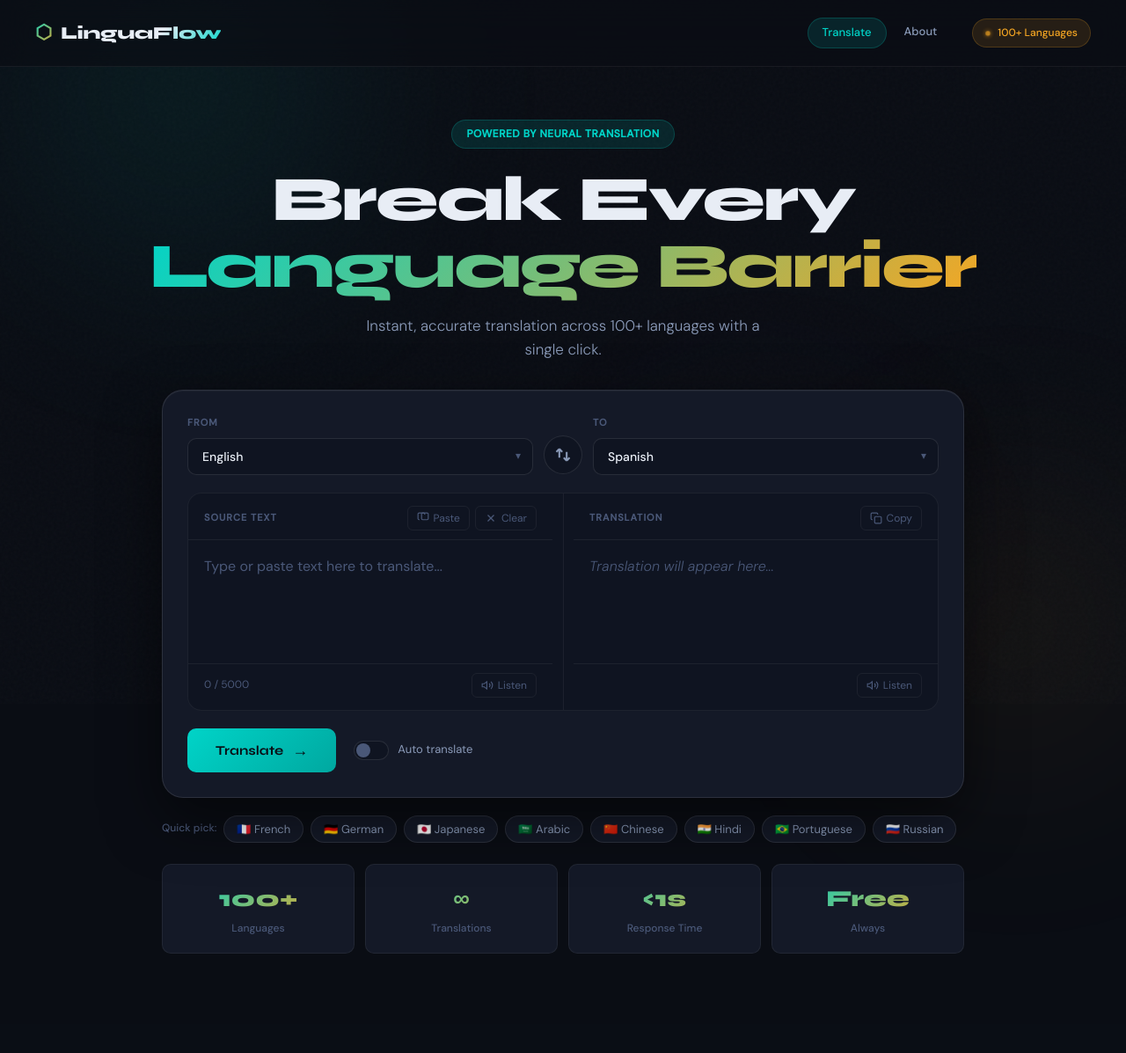
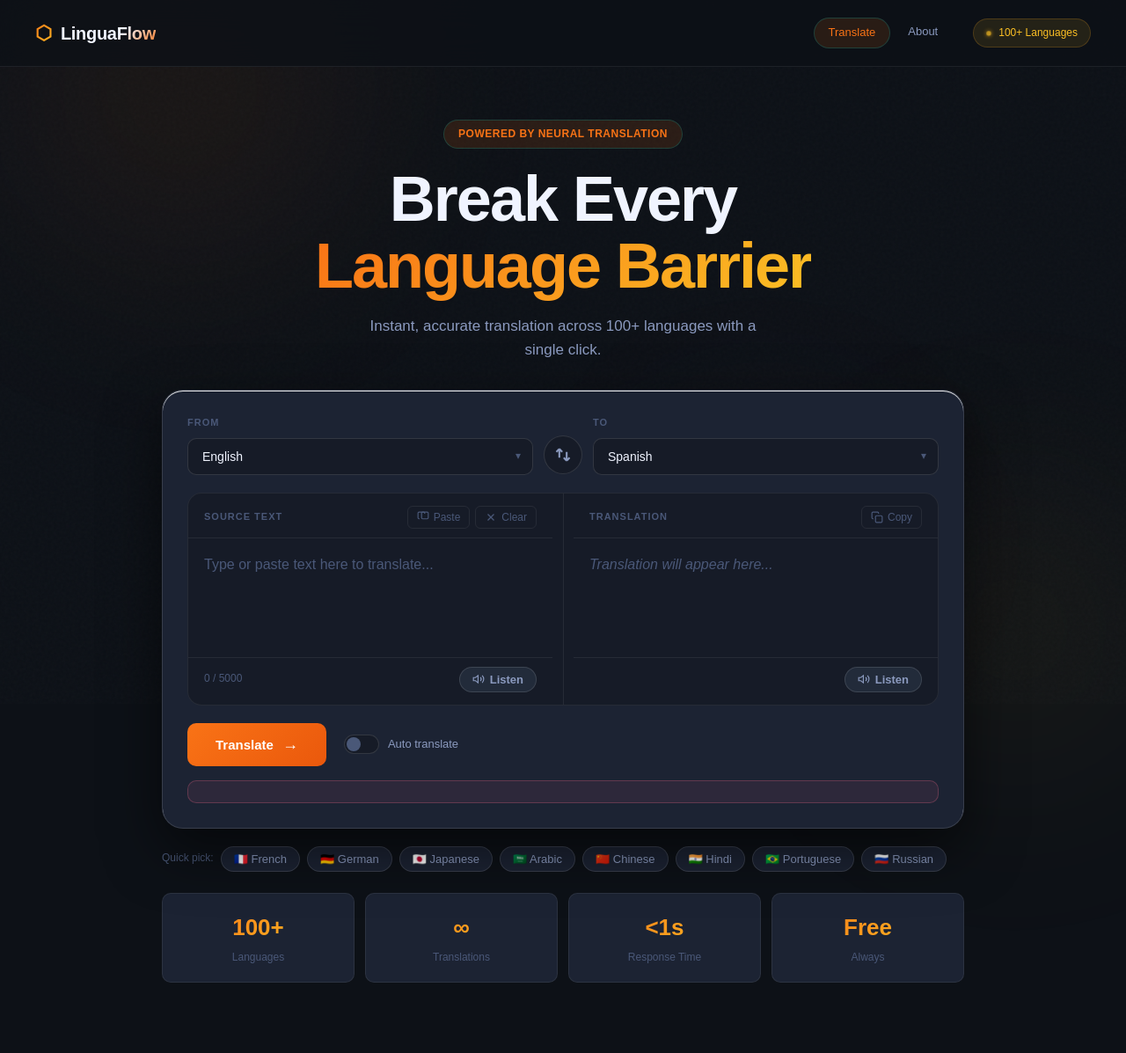
Before and after one commit to subodh182/Language-Translator, a Flask app: page / in a window 1280 px wide. Shown: the whole page at 88% size. Before the commit the page ends 1084 px from the top, so only its background shows below. Run offline with Flask 3, Linux system fonts and the light colour scheme.

Commit message:
Change UI design of Webpage

```diff
--- a/static/css/style.css
+++ b/static/css/style.css
@@ -1,34 +1,34 @@
 /* ============================================
    LinguaFlow – Style Sheet
-   Color Palette: Deep Obsidian + Electric Teal + Amber Gold
+   Color Palette: Midnight Navy + Coral + Gold
    ============================================ */
 
 :root {
-  --bg:        #0a0d14;
-  --bg-2:      #0f1421;
-  --surface:   #141927;
-  --surface-2: #1a2135;
-  --border:    rgba(255,255,255,0.06);
-  --border-2:  rgba(255,255,255,0.10);
+  --bg:        #0d1117;
+  --bg-2:      #161b27;
+  --surface:   #1c2333;
+  --surface-2: #222b3a;
+  --border:    rgba(255,255,255,0.07);
+  --border-2:  rgba(255,255,255,0.12);
 
-  --teal:      #00d4c8;
-  --teal-dim:  rgba(0,212,200,0.12);
-  --teal-glow: rgba(0,212,200,0.25);
-  --amber:     #f5a623;
-  --amber-dim: rgba(245,166,35,0.12);
-  --rose:      #ff6b8a;
+  --teal:      #f97316;
+  --teal-dim:  rgba(249,115,22,0.12);
+  --teal-glow: rgba(249,115,22,0.28);
+  --amber:     #fbbf24;
+  --amber-dim: rgba(251,191,36,0.10);
+  --rose:      #fb7185;
 
-  --text-1:    #e8edf5;
-  --text-2:    #8a9ab8;
+  --text-1:    #f0f4ff;
+  --text-2:    #8b9abf;
   --text-3:    #4a5878;
 
-  --font-display: 'Syne', sans-serif;
-  --font-body:    'DM Sans', sans-serif;
+  --font-display: 'Bricolage Grotesque', sans-serif;
+  --font-body:    'Nunito', sans-serif;
 
   --radius:    16px;
   --radius-sm: 10px;
-  --shadow:    0 24px 64px rgba(0,0,0,0.5);
-  --shadow-sm: 0 4px 20px rgba(0,0,0,0.3);
+  --shadow:    0 24px 64px rgba(0,0,0,0.55);
+  --shadow-sm: 0 4px 20px rgba(0,0,0,0.35);
 }
 
 *, *::before, *::after { box-sizing: border-box; margin: 0; padding: 0; }
@@ -56,19 +56,19 @@ body {
 }
 .orb-1 {
   width: 600px; height: 600px;
-  background: radial-gradient(circle, rgba(0,212,200,0.10) 0%, transparent 70%);
+  background: radial-gradient(circle, rgba(249,115,22,0.09) 0%, transparent 70%);
   top: -200px; left: -100px;
   animation-delay: 0s;
 }
 .orb-2 {
   width: 500px; height: 500px;
-  background: radial-gradient(circle, rgba(245,166,35,0.08) 0%, transparent 70%);
+  background: radial-gradient(circle, rgba(251,191,36,0.07) 0%, transparent 70%);
   bottom: -150px; right: -100px;
   animation-delay: -7s;
 }
 .orb-3 {
   width: 400px; height: 400px;
-  background: radial-gradient(circle, rgba(255,107,138,0.06) 0%, transparent 70%);
+  background: radial-gradient(circle, rgba(251,113,133,0.05) 0%, transparent 70%);
   top: 50%; left: 50%;
   transform: translate(-50%,-50%);
   animation-delay: -14s;
@@ -89,9 +89,8 @@ body {
   display: flex; align-items: center; gap: 24px;
   padding: 20px 40px;
   border-bottom: 1px solid var(--border);
-  -webkit-backdrop-filter: blur(20px);
   backdrop-filter: blur(20px);
-  background: rgba(10,13,20,0.7);
+  background: rgba(13,17,23,0.80);
 }
 
 .logo {
@@ -107,7 +106,7 @@ body {
   background-clip: text;
 }
 .logo-text {
-  background: linear-gradient(135deg, #e8edf5 60%, var(--teal));
+  background: linear-gradient(135deg, #f0f4ff 60%, var(--teal));
   -webkit-background-clip: text; -webkit-text-fill-color: transparent;
   background-clip: text;
 }
@@ -201,8 +200,7 @@ body {
   border: 1px solid var(--border-2);
   border-radius: 24px;
   padding: 28px;
-  box-shadow: var(--shadow), inset 0 1px 0 rgba(255,255,255,0.04);
-  -webkit-backdrop-filter: blur(20px);
+  box-shadow: var(--shadow), inset 0 1px 0 rgba(255,255,255,0.9);
   backdrop-filter: blur(20px);
 }
 
@@ -236,7 +234,7 @@ body {
   border-color: var(--teal);
   box-shadow: 0 0 0 3px var(--teal-dim);
 }
-.custom-select select option { background: #1a2135; }
+.custom-select select option { background: #161b27; }
 .select-arrow {
   position: absolute; right: 14px; top: 50%;
   transform: translateY(-50%);
@@ -268,12 +266,13 @@ body {
   margin-bottom: 20px;
 }
 
-.panel { display: flex; flex-direction: column; }
+.panel { display: flex; flex-direction: column; min-height: 240px; }
 
 .panel-header {
   display: flex; align-items: center; justify-content: space-between;
   padding: 14px 18px 10px;
   border-bottom: 1px solid var(--border);
+  flex-shrink: 0;
 }
 .panel-label {
   font-size: 11px; font-weight: 600;
@@ -298,14 +297,15 @@ textarea {
   font-size: 16px; line-height: 1.7;
   padding: 16px 18px;
   width: 100%; outline: none;
+  min-height: 120px;
 }
 textarea::placeholder { color: var(--text-3); }
-textarea:focus { background: rgba(0,212,200,0.02); }
+textarea:focus { background: rgba(249,115,22,0.02); }
 
 .output-area {
   flex: 1; padding: 16px 18px;
   font-size: 16px; line-height: 1.7;
-  color: var(--text-1); min-height: 140px;
+  color: var(--text-1); min-height: 120px;
   position: relative;
 }
 .placeholder-text { color: var(--text-3); font-style: italic; }
@@ -327,20 +327,40 @@ textarea:focus { background: rgba(0,212,200,0.02); }
   display: flex; align-items: center; justify-content: space-between;
   padding: 10px 18px 14px;
   border-top: 1px solid var(--border);
+  min-height: 46px;
+  flex-shrink: 0;
 }
 #charCount { font-size: 12px; color: var(--text-3); }
 .target-info { font-size: 12px; color: var(--teal); }
 
 .speak-btn {
-  display: flex; align-items: center; gap: 5px;
-  padding: 5px 10px; border-radius: 6px;
-  background: transparent; border: 1px solid var(--border);
-  color: var(--text-3); font-size: 12px; cursor: pointer;
-  font-family: var(--font-body); transition: all 0.15s;
+  display: inline-flex !important;
+  visibility: visible !important;
+  align-items: center; gap: 6px;
+  padding: 6px 14px; border-radius: 20px;
+  background: var(--surface-2);
+  border: 1px solid var(--border-2);
+  color: var(--text-2); font-size: 13px; font-weight: 600;
+  cursor: pointer; font-family: var(--font-body);
+  transition: all 0.18s;
+  white-space: nowrap;
 }
-.speak-btn:hover { color: var(--teal); border-color: rgba(0,212,200,0.3); background: var(--teal-dim); }
-.speak-btn.speaking { color: var(--teal); border-color: var(--teal); background: var(--teal-dim); animation: speakPulse 0.8s ease-in-out infinite alternate; }
-@keyframes speakPulse { from { box-shadow: 0 0 0 0 var(--teal-glow); } to { box-shadow: 0 0 0 6px transparent; } }
+.speak-btn svg { flex-shrink: 0; }
+.speak-btn:hover {
+  color: var(--teal);
+  border-color: var(--teal);
+  background: var(--teal-dim);
+  box-shadow: 0 0 12px var(--teal-dim);
+}
+.speak-btn.speaking {
+  color: var(--teal); border-color: var(--teal);
+  background: var(--teal-dim);
+  animation: speakPulse 0.8s ease-in-out infinite alternate;
+}
+@keyframes speakPulse {
+  from { box-shadow: 0 0 0 0 var(--teal-glow); }
+  to   { box-shadow: 0 0 0 6px transparent; }
+}
 
 .panel-divider {
   display: flex; align-items: stretch;
@@ -361,15 +381,15 @@ textarea:focus { background: rgba(0,212,200,0.02); }
   position: relative; overflow: hidden;
   display: flex; align-items: center; gap: 10px;
   padding: 14px 32px; border-radius: var(--radius-sm);
-  background: linear-gradient(135deg, var(--teal) 0%, #00a8a0 100%);
-  border: none; color: #0a0d14;
+  background: linear-gradient(135deg, var(--teal) 0%, #ea580c 100%);
+  border: none; color: #fff;
   font-family: var(--font-display); font-size: 15px; font-weight: 700;
   cursor: pointer; transition: all 0.2s;
   flex-shrink: 0;
 }
 .translate-btn:hover {
   transform: translateY(-1px);
-  box-shadow: 0 8px 30px rgba(0,212,200,0.35);
+  box-shadow: 0 8px 30px rgba(249,115,22,0.40);
 }
 .translate-btn:active { transform: translateY(0); }
 .translate-btn.loading .btn-text,
@@ -385,8 +405,8 @@ textarea:focus { background: rgba(0,212,200,0.02); }
 .btn-loader::after {
   content: '';
   width: 18px; height: 18px;
-  border: 2px solid rgba(10,13,20,0.3);
-  border-top-color: #0a0d14;
+  border: 2px solid rgba(255,255,255,0.3);
+  border-top-color: #fff;
   border-radius: 50%;
   animation: spin 0.7s linear infinite;
 }
@@ -419,8 +439,6 @@ textarea:focus { background: rgba(0,212,200,0.02); }
   border-radius: var(--radius-sm);
   color: var(--rose); font-size: 13px;
 }
-
-.error-banner.is-hidden { display: none; }
 
 /* ── Quick Langs ────────────────────────── */
 .quick-langs {
@@ -475,9 +493,7 @@ textarea:focus { background: rgba(0,212,200,0.02); }
 /* ── Modal ──────────────────────────────── */
 .modal-overlay {
   position: fixed; inset: 0; z-index: 100;
-  background: rgba(0,0,0,0.7);
-  -webkit-backdrop-filter: blur(8px);
-  backdrop-filter: blur(8px);
+  background: rgba(0,0,0,0.7); backdrop-filter: blur(8px);
   display: flex; align-items: center; justify-content: center;
   opacity: 0; pointer-events: none; transition: opacity 0.3s;
 }
```
